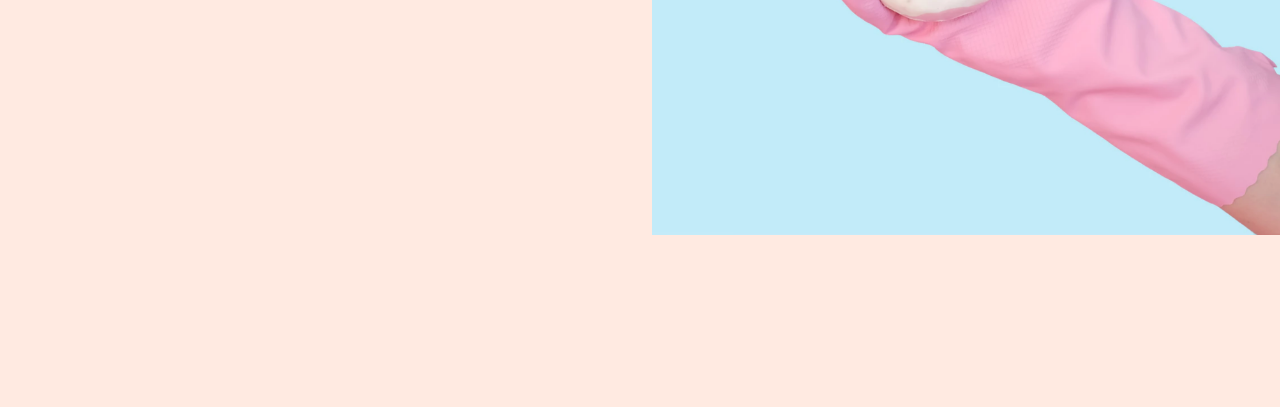
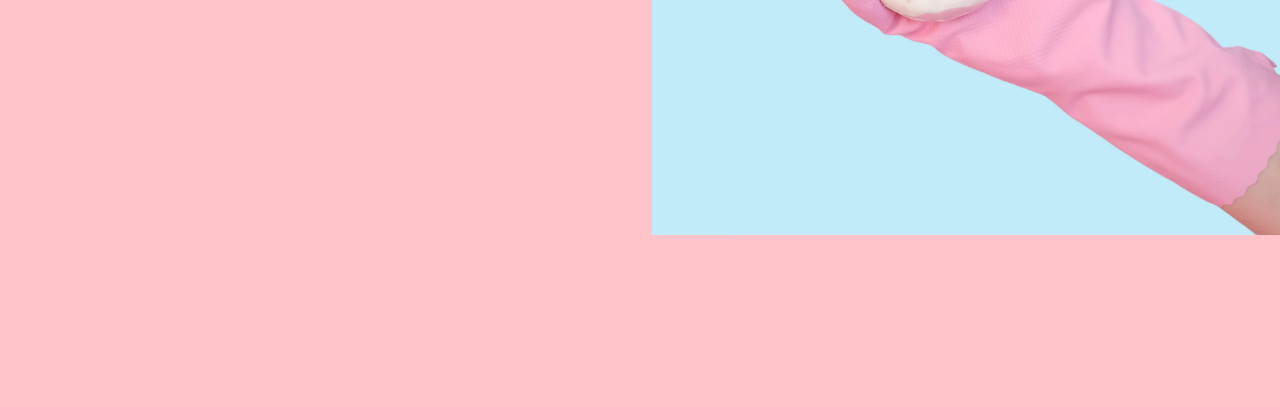
Before and after one commit to vladkorchyk/Museum-of-Candy, a plain HTML site: page index.html in a window 1280 px wide. Shown: the part 393-800 px from the top of the page. Drawn offline with nearby package versions, Linux system fonts and the light colour scheme.

Commit message:
change-background-color

```diff
--- a/app.css
+++ b/app.css
@@ -1,5 +1,5 @@
 body {
-    background-color: #ffeae1;
+    background-color: #ffc3ca;
     font-family: "Nunito", sans-serif;
 }
 
```
